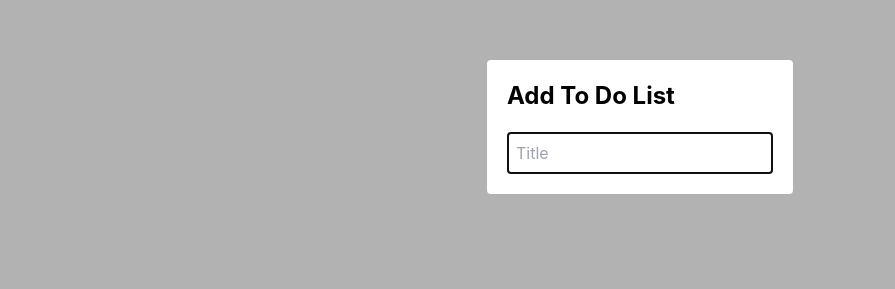
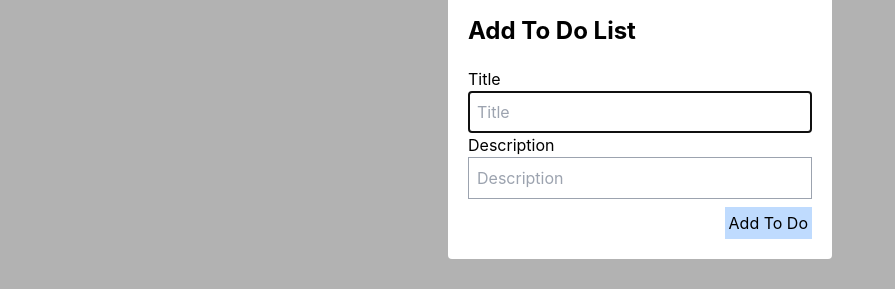
Before and after one commit to bimogempar/react-redux-crud, a React (Create React App) app: page / in a window 1280 px wide. Both pictures are taken after a click on the button "New To Do". Shown: the part 273-562 px from the top of the page, without its empty margins (0-895 px from the left). Built offline with nearby package versions, Linux system fonts and the light colour scheme; no server answers.

Commit message:
done add to do

```diff
--- a/src/components/Modal/AddTodo.js
+++ b/src/components/Modal/AddTodo.js
@@ -1,7 +1,43 @@
 import React from 'react'
 import { Dialog } from '@headlessui/react'
+import { useDispatch, useSelector } from 'react-redux'
+import { addToDo } from '../../redux/features/todoSlice'
 
 export default function AddTodo({ addModalOpen, setAddModalOpen, }) {
+    const [field, setField] = React.useState({})
+    const [errorResp, setError] = React.useState('')
+    const dispatch = useDispatch()
+    const todoAmount = useSelector(state => state.todos.todos.length)
+
+    function setValue(e) {
+        const target = e.target
+        const name = target.name
+        const value = target.value
+
+        setField({
+            ...field,
+            [name]: value
+        })
+    }
+
+    const handleClickAddTodo = () => {
+        if (field.title !== undefined && field.description.length !== undefined) {
+            dispatch(
+                addToDo({
+                    id: todoAmount + 1,
+                    title: field.title,
+                    description: field.description,
+                    status: 0,
+                    createdAt: new Date().toISOString()
+                })
+            )
+            setError('')
+            setAddModalOpen(false)
+        } else {
+            setError("Please fill all fields")
+        }
+    }
+
     return (
         <Dialog
             open={addModalOpen}
@@ -18,7 +54,18 @@ export default function AddTodo({ addModalOpen, setAddModalOpen, }) {
                     <div className='m-5'>
                         <h1 className='text-2xl font-bold'>Add To Do List</h1>
                         <div className='mt-5'>
-                            <input type='text' className='w-full p-2 border border-gray-400' placeholder='Title' />
+                            <div>
+                                <label htmlFor="title">Title</label>
+                                <input type='text' className='w-full p-2 border border-gray-400' name="title" placeholder='Title' onChange={setValue} />
+                            </div>
+                            <div>
+                                <label htmlFor="description">Description</label>
+                                <input type='text' className='w-full p-2 border border-gray-400' name="description" placeholder='Description' onChange={setValue} />
+                            </div>
+                            <div className='flex justify-end my-2'>
+                                <button onClick={handleClickAddTodo} className='p-1 bg-blue-200'>Add To Do</button>
+                            </div>
+                            {errorResp && <p className="text-red-500 text-sm mb-5">{errorResp}</p>}
                         </div>
                     </div>
                 </Dialog.Panel>
--- a/src/components/Todo/Todo.js
+++ b/src/components/Todo/Todo.js
@@ -6,6 +6,7 @@ import AddTodoModal from '../Modal/AddTodo'
 
 export default function Todo() {
     const { todos } = useSelector(state => state.todos)
+    console.log(todos)
     const loading = useSelector(state => state.todos.loading)
 
     const [editModalOpen, setEditModalOpen] = React.useState(false)
--- a/src/redux/features/todoSlice.js
+++ b/src/redux/features/todoSlice.js
@@ -17,6 +17,9 @@ const todoSlice = createSlice({
     reducers: {
         addToDo(state, action) {
             state.todos.push(action.payload);
+        },
+        removeToDo(state, action) {
+            state.todos = state.todos.filter(todo => todo.id !== action.payload.id);
         }
     },
     extraReducers: {
```
